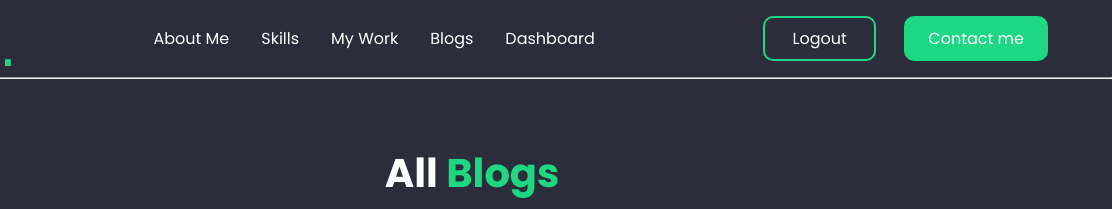
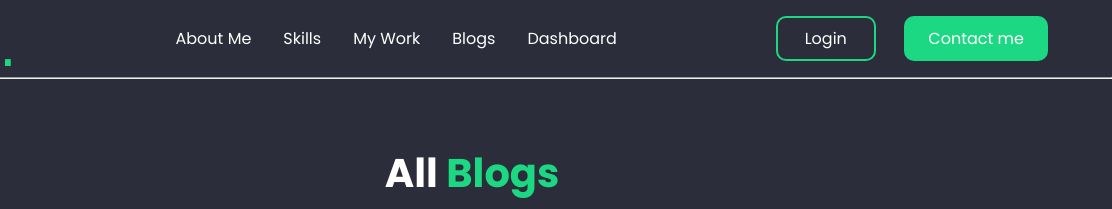
Before and after one commit to EvelyneUmubyeyi/MyBrand, a plain HTML site: page blogsList.html in a window 1280 px wide. Shown: the top 209 px of the page, 168-1280 px from the left. Drawn offline with Linux system fonts and the light colour scheme; a web font is replaced by a local one.

Commit message:
Added pages navigation

```diff
--- a/CSS/blogForm.css
+++ b/CSS/blogForm.css
@@ -10,12 +10,22 @@ body {
     font-family: 'Poppins';
 }
 
+a{
+    text-decoration: none;
+    color: #fff;
+    cursor: pointer;
+}
+
 button{
     cursor: pointer;
 }
 
 nav li{
     cursor: pointer;
+}
+
+nav li:last-child {
+    padding-right: 0;
 }
 
 nav {
@@ -59,7 +69,8 @@ nav {
 
 }
 
-.nav_buttons .login {
+.nav_buttons .login,
+.res_nav_buttons .login {
     background-color: #2B2D3A;
     border: 2px solid #1DD882;
     border-radius: 10px;
@@ -70,7 +81,14 @@ nav {
     margin-right: 1.5rem;
 }
 
-.nav_buttons .contact {
+.nav_buttons .login a,
+.res_nav_buttons .login a {
+    text-decoration: none;
+    color: #fff;
+}
+
+.nav_buttons .contact,
+.res_nav_buttons .contact {
     background-color: #1DD882;
     border: none;
     border-radius: 10px;
@@ -79,7 +97,6 @@ nav {
     font-family: 'Poppins';
     font-size: 1rem;
 }
-
 .fa-bars{
     display: none;
 }
--- a/CSS/blogsList.css
+++ b/CSS/blogsList.css
@@ -10,12 +10,27 @@ body {
     font-family: 'Poppins';
 }
 
+a{
+    text-decoration: none;
+    color: #fff;
+    cursor: pointer;
+}
+
+.stop-scrolling {
+    height: 100vh;
+    overflow: hidden;
+}
+
 button {
     cursor: pointer;
 }
 
 nav li {
     cursor: pointer;
+}
+
+nav li:last-child {
+    padding-right: 0;
 }
 
 nav {
@@ -57,7 +72,9 @@ nav {
 
 .nav_menu li .about_me:hover .hr::after {}
 
-.nav_buttons .login {
+
+.nav_buttons .login,
+.res_nav_buttons .login {
     background-color: #2B2D3A;
     border: 2px solid #1DD882;
     border-radius: 10px;
@@ -68,7 +85,14 @@ nav {
     margin-right: 1.5rem;
 }
 
-.nav_buttons .contact {
+.nav_buttons .login a,
+.res_nav_buttons .login a {
+    text-decoration: none;
+    color: #fff;
+}
+
+.nav_buttons .contact,
+.res_nav_buttons .contact {
     background-color: #1DD882;
     border: none;
     border-radius: 10px;
@@ -440,3 +464,7 @@ tbody tr:last-of-type td {
         border-bottom: 0;
     }
 }
+
+@media screen and (max-width: 570px) {
+
+}
--- a/CSS/dashboard.css
+++ b/CSS/dashboard.css
@@ -8,6 +8,12 @@ body {
     background-color: #2B2D3A;
     color: #fff;
     font-family: 'Poppins';
+}
+
+a{
+    text-decoration: none;
+    color: #fff;
+    cursor: pointer;
 }
 
 .stop-scrolling {
@@ -21,6 +27,10 @@ button {
 
 nav li {
     cursor: pointer;
+}
+
+nav li:last-child {
+    padding-right: 0;
 }
 
 nav {
--- a/CSS/login.css
+++ b/CSS/login.css
@@ -10,12 +10,22 @@ body {
     font-family: 'Poppins';
 }
 
+a{
+    text-decoration: none;
+    color: #fff;
+    cursor: pointer;
+}
+
 button{
     cursor: pointer;
 }
 
 nav li{
     cursor: pointer;
+}
+
+nav li:last-child {
+    padding-right: 0;
 }
 
 nav {
--- a/CSS/queries.css
+++ b/CSS/queries.css
@@ -10,12 +10,22 @@ body {
     font-family: 'Poppins';
 }
 
+a{
+    text-decoration: none;
+    color: #fff;
+    cursor: pointer;
+}
+
 button {
     cursor: pointer;
 }
 
 nav li {
     cursor: pointer;
+}
+
+nav li:last-child {
+    padding-right: 0;
 }
 
 nav {
--- a/CSS/signup.css
+++ b/CSS/signup.css
@@ -8,6 +8,12 @@ body {
     background-color: #2B2D3A;
     color: #fff;
     font-family: 'Poppins';
+}
+
+a{
+    text-decoration: none;
+    color: #fff;
+    cursor: pointer;
 }
 
 button{
--- a/CSS/styles.css
+++ b/CSS/styles.css
@@ -8,6 +8,12 @@ body {
     background-color: #2B2D3A;
     color: #fff;
     font-family: 'Poppins';
+}
+
+a{
+    text-decoration: none;
+    color: #fff;
+    cursor: pointer;
 }
 
 .stop-scrolling {
--- a/JS/blogsList.js
+++ b/JS/blogsList.js
@@ -13,3 +13,8 @@ hum.addEventListener('click',()=>{
         document.body.classList.remove('stop-scrolling')
     }
 })
+
+let resNavMenuItem = document.getElementsByClassName("res_menu_item")
+for (let i = 0; i < resNavMenuItem.length; i++) {
+    resNavMenuItem[i].addEventListener('click', toggleNavBar);
+}
--- a/JS/dashboard.js
+++ b/JS/dashboard.js
@@ -13,3 +13,8 @@ hum.addEventListener('click',()=>{
         document.body.classList.remove('stop-scrolling')
     }
 })
+
+let resNavMenuItem = document.getElementsByClassName("res_menu_item")
+for (let i = 0; i < resNavMenuItem.length; i++) {
+    resNavMenuItem[i].addEventListener('click', toggleNavBar);
+}
--- a/blogsList.html
+++ b/blogsList.html
@@ -17,19 +17,21 @@
 <body>
     <nav id="navbar">
         <div class="nav_content">
-            <div class="logo">
-                <p>Eve.</p>
-            </div>
+            <a href="/">
+                <div class="logo">
+                    <p>Eve.</p>
+                </div>
+            </a>
             <ul class="nav_menu">
-                <li class="about_me hr">About Me</li>
-                <li class="skills hr">Skills</li>
-                <li class="my_work hr">My Work</li>
-                <li class="blogs hr">Blogs</li>
-                <li class="dashboard hr">Dashboard</li>
+                <li class="about_me" id="about_me_li"><a href="/#about_me">About Me</a></li>
+                <li class="skills"><a href="/#skills">Skills</a></li>
+                <li class="my_work"><a href="/#work">My Work</a></li>
+                <li class="blogs"><a href="/#blogs">Blogs</a></li>
+                <li class="dashboard"><a href="/MyBrand/dashboard.html">Dashboard</a></li>
             </ul>
             <div class="nav_buttons">
-                <button class="login">Logout</button>
-                <button class="contact">Contact me</button>
+                <button class="login"> <a href="/MyBrand/login.html">Login</a></button>
+                <button class="contact"><a href="/#contact">Contact me</a></button>
             </div>
             <i class="fa-solid fa-bars" id="fa-bars"></i>
         </div>
@@ -37,15 +39,15 @@
     </nav>
     <div class="responsive_nav" id="responsive_nav">
         <ul class="res_nav_menu">
-            <li class="about_me"><a>About Me</a></li>
-            <li class="skills"><a>Skills</a></li>
-            <li class="my_work"><a>My Work</a></li>
-            <li class="blogs"><a>Blogs</a></li>
-            <li class="dashboard"><a>Dashboard</a></li>
+            <li class="about_me res_menu_item"><a href="/#about_me">About Me</a></li>
+            <li class="skills res_menu_item"><a href="/#skills">Skills</a></li>
+            <li class="my_work res_menu_item"><a href="/#work">My Work</a></li>
+            <li class="blogs res_menu_item"><a href="/#blogs">Blogs</a></li>
+            <li class="dashboard res_menu_item"><a href="/MyBrand/dashboard.html">Dashboard</a></li>
         </ul>
         <div class="res_nav_buttons">
-            <button class="login"> <a href="/MyBrand/login.html">Login</a></button>
-            <button class="contact">Contact me</button>
+            <button class="login res_menu_item"> <a href="/MyBrand/login.html">Login</a></button>
+            <button class="contact res_menu_item"><a href="/#contact">Contact me</a></button>
         </div>
     </div>
     <div class="body">
@@ -68,7 +70,7 @@
                 </tr>
             </thead>
             <tbody>
-                <tr>
+                <a><tr>
                     <td class="col_first" data-label="No">1</td>
                     <td data-label="Name">Time management as CS student</td>
                     <td data-label="Date published">21 Jan 2023</td>
@@ -82,7 +84,7 @@
                             <i class="fa-solid fa-trash"></i>
                         </div>
                     </td>
-                </tr>
+                </tr></a>
                 <tr>
                     <td class="col_first" data-label="No">2</td>
                     <td data-label="Name">Time management as CS student</td>
```
Also changed, not shown: JS/blogForm.js (added, +20 -0 lines), JS/index.js (+18 -5 lines), article.html (+18 -16 lines), blogForm.html (+14 -12 lines), dashboard.html (+19 -16 lines), index.html (+24 -18 lines), login.html (+12 -10 lines), queries.html (+14 -12 lines), signup.html (+11 -9 lines).
